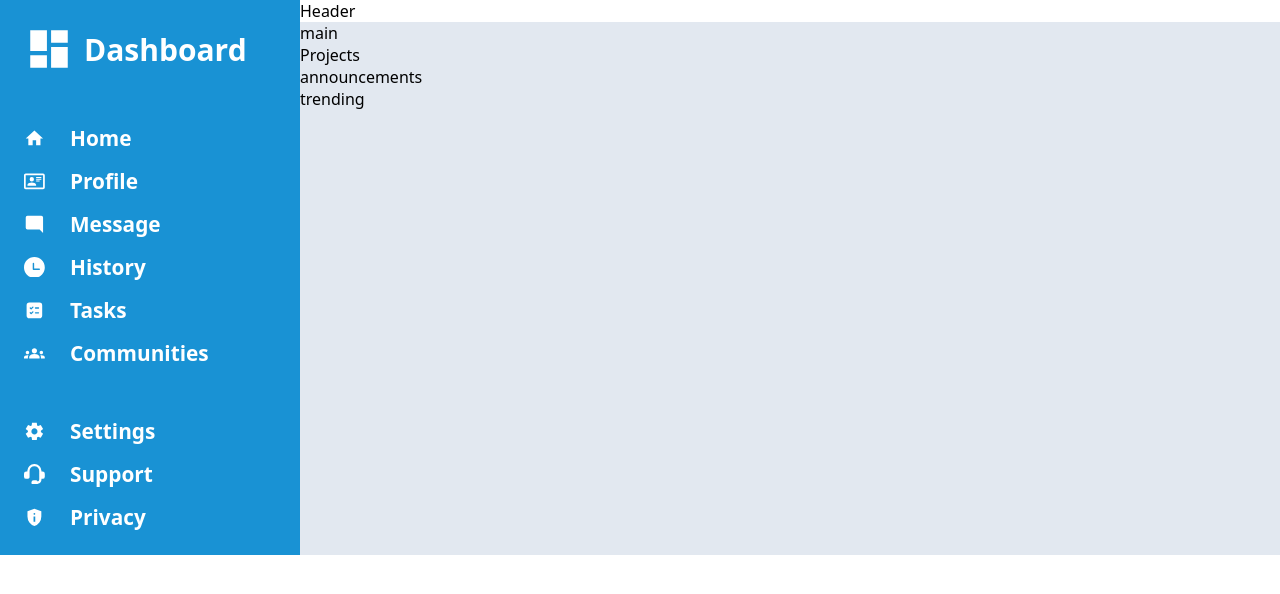
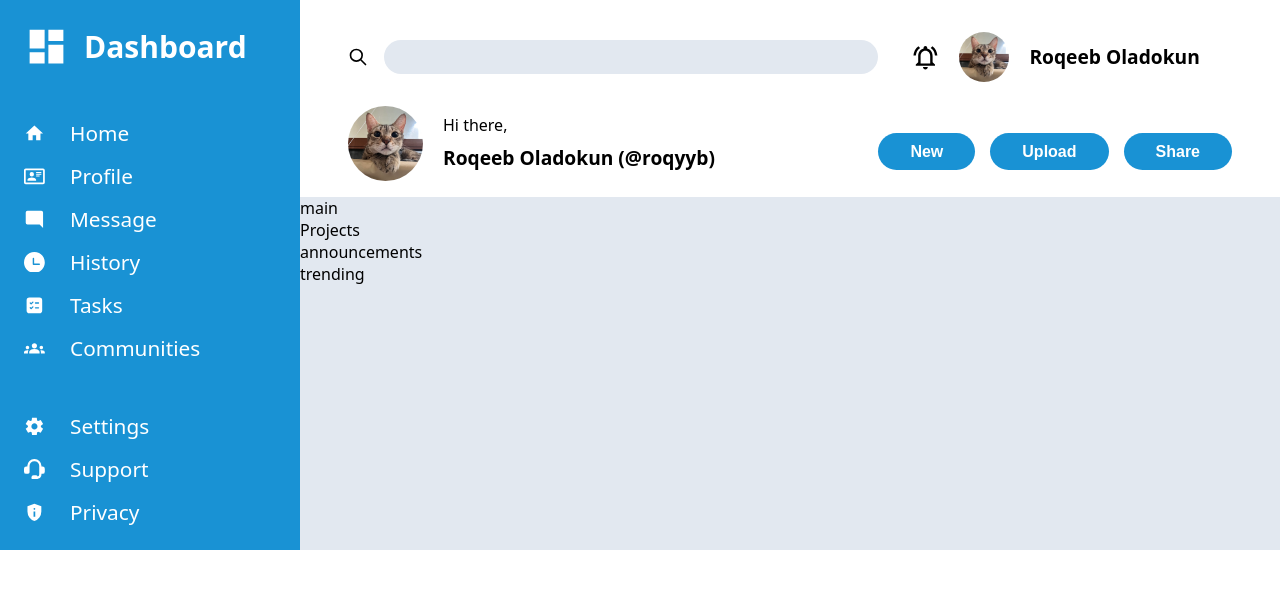
Before and after one commit to roqyyb/admin-dashboard, a plain HTML site: page index.html in a window 1280 px wide. Drawn offline with Linux system fonts and the light colour scheme.

Commit message:
Implement and style the header

```diff
--- a/index.html
+++ b/index.html
@@ -160,7 +160,67 @@
       </div>
 
       <div class="main">
-        <div class="header">Header</div>
+        <div class="header">
+          <div class="top">
+            <div class="search-box">
+              <svg
+                xmlns="http://www.w3.org/2000/svg"
+                width="1em"
+                height="1em"
+                viewBox="0 0 24 24"
+              >
+                <path
+                  fill="none"
+                  stroke="currentColor"
+                  stroke-linecap="round"
+                  stroke-linejoin="round"
+                  stroke-width="2"
+                  d="M3 10a7 7 0 1 0 14 0a7 7 0 1 0-14 0m18 11l-6-6"
+                />
+              </svg>
+              <input type="text" />
+            </div>
+            <div class="profile">
+              <svg
+                class="bell"
+                xmlns="http://www.w3.org/2000/svg"
+                width="1em"
+                height="1em"
+                viewBox="0 0 24 24"
+              >
+                <path
+                  fill="currentColor"
+                  d="M12 22c1.1 0 2-.9 2-2h-4c0 1.1.9 2 2 2m6-6v-5c0-3.07-1.63-5.64-4.5-6.32V4c0-.83-.67-1.5-1.5-1.5s-1.5.67-1.5 1.5v.68C7.64 5.36 6 7.92 6 11v5l-2 2v1h16v-1zm-2 1H8v-6c0-2.48 1.51-4.5 4-4.5s4 2.02 4 4.5zM7.58 4.08L6.15 2.65C3.75 4.48 2.17 7.3 2.03 10.5h2a8.45 8.45 0 0 1 3.55-6.42m12.39 6.42h2c-.15-3.2-1.73-6.02-4.12-7.85l-1.42 1.43a8.5 8.5 0 0 1 3.54 6.42"
+                />
+              </svg>
+              <img
+                height="50"
+                width="50"
+                src="kitty.jpg"
+                alt="profile picture"
+              />
+              <span class="name">Roqeeb Oladokun</span>
+            </div>
+          </div>
+          <div class="bottom">
+            <div class="left">
+              <img
+                src="kitty.jpg"
+                alt="Profile picture"
+                height="75"
+                width="75"
+              />
+              <div>
+                <p class="greeting">Hi there,</p>
+                <p class="name">Roqeeb Oladokun (@roqyyb)</p>
+              </div>
+            </div>
+
+            <div class="right">
+              <button>New</button><button>Upload</button><button>Share</button>
+            </div>
+          </div>
+        </div>
 
         <div class="content">
           main
--- a/style.css
+++ b/style.css
@@ -62,7 +62,7 @@ body {
 }
 
 .sidebar .logo svg {
-  font-size: 50px;
+  font-size: 45px;
 }
 
 .sidebar ul {
@@ -76,6 +76,101 @@ body {
   gap: 30px;
   align-items: center;
   font-size: 1.3rem;
-  font-weight: 900;
+  font-weight: 500;
   cursor: pointer;
 }
+
+/* Header */
+
+.header {
+  padding: 0 3rem;
+}
+.header .top,
+.header .bottom {
+  display: grid;
+  grid-template-columns: 1fr 40%;
+  justify-content: space-between;
+}
+
+.header .top {
+  padding: 2rem 0 1.5rem;
+}
+.header .search-box {
+  flex-grow: 1;
+  display: grid;
+  grid-template-columns: 1rem 1fr;
+  gap: 20px;
+  align-items: center;
+}
+
+.header .search-box input {
+  padding: 0.4rem 0.6rem;
+  font-size: 100%;
+  font-family: inherit;
+  outline: none;
+  border: none;
+  border-radius: 50px;
+  background-color: #e2e8f0;
+}
+
+.header .search-box svg {
+  font-size: 20px;
+}
+.profile {
+  justify-self: center;
+  display: flex;
+  align-items: center;
+  gap: 20px;
+}
+
+.profile .bell {
+  font-size: 1.8rem;
+}
+.profile img {
+  object-fit: contain;
+  border-radius: 50%;
+}
+.profile .name {
+  font-size: 1.2rem;
+  line-height: 1.5;
+  font-weight: 900;
+}
+
+.left {
+  display: flex;
+  margin-bottom: 1rem;
+  gap: 20px;
+}
+
+.left img {
+  border-radius: 50%;
+}
+
+.left .greeting {
+  padding: 0.5rem 0;
+  font-weight: 500;
+}
+.left .name {
+  font-size: 1.2rem;
+  font-weight: 900;
+}
+.right {
+  justify-self: center;
+  align-self: center;
+  gap: 15px;
+  display: flex;
+}
+.right button {
+  padding: 0.6rem 2rem;
+  border-radius: 20px;
+  color: white;
+  background-color: #1992d4;
+  border: none;
+  font-size: 100%;
+  font-weight: bold;
+}
+
+.right button:hover,
+.right button:focus {
+  background-color: #1372a5;
+}
```
Also changed, not shown: kitty.jpg (added).
